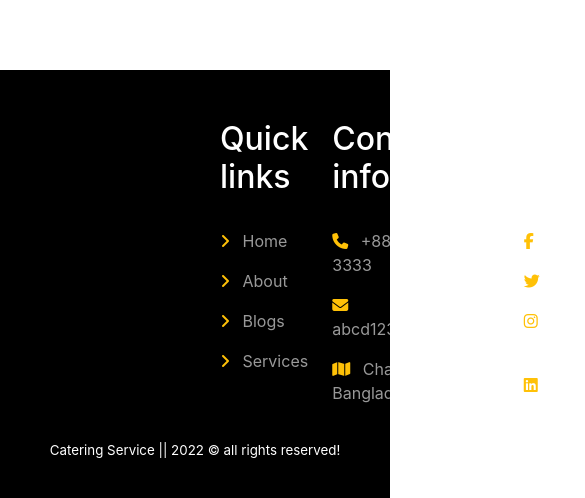
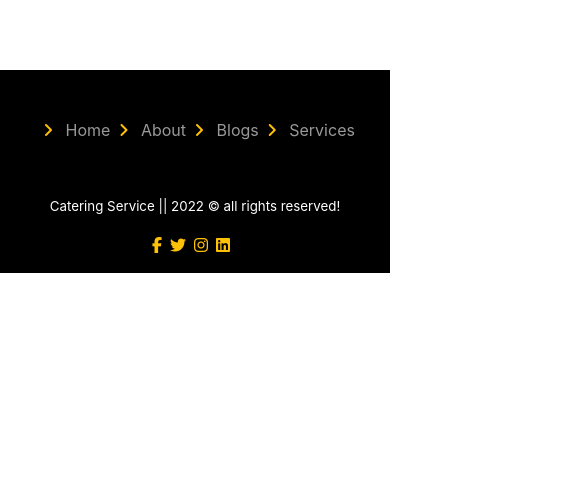
Before and after one commit to ijTuhin/independent-service-provider, a React (Create React App) app: page / in a window 390 px wide. Shown: the part 5523-6021 px from the top of the page, 585 px wide, since content can reach past the window. After the commit the page ends 5796 px from the top, so only its background shows below. Built offline with nearby package versions, Linux system fonts and the light colour scheme; no server answers.

Commit message:
footer section responsive

```diff
--- a/src/Component/Footer/Footer.css
+++ b/src/Component/Footer/Footer.css
@@ -3,13 +3,6 @@
     background-color: black;
     background-repeat: no-repeat;
     background-position: center;
-}
-
-.footer .box-container {
-    padding: 50px 180px 5px 220px;
-    display: grid;
-    grid-template-columns: repeat(3, 1fr);
-    grid-gap: 1.5rem;
 }
 
 .footer .box-container .box h3 {
@@ -37,7 +30,7 @@
 }
 
 .footer .box-container .box a:hover i {
-    padding-right: 1.5rem;
+    padding-right: 1rem;
 }
 
 .footer p{
--- a/src/Component/Footer/Footer.js
+++ b/src/Component/Footer/Footer.js
@@ -4,35 +4,28 @@ import './Footer.css';
 const Footer = () => {
     return (
         <div className='footer'>
-            <div class="box-container">
+            <div class="box-container pt-5">
+                <div class="box d-flex justify-content-center align-items-center">
+                    <div class="d-flex justify-content-center align-items-center">
+                        <Link to="/"> <i class="ms-2 text-warning fas fa-angle-right"></i> Home</Link>
+                        <Link to="/about"> <i class="ms-2 text-warning fas fa-angle-right"></i> About</Link>
+                        <Link to="/blogs"> <i class="ms-2 text-warning fas fa-angle-right"></i> Blogs</Link>
+                        <Link to="/"> <i class="ms-2 text-warning fas fa-angle-right"></i> Services</Link>
+                    </div>
+                </div>
+                <div class="text-white text-center pt-4">
+                    <p> Catering <span>Service</span> || 2022 © all rights
+                        reserved! </p>
+                </div>
                 <div class="box">
-                    <h3>Quick links</h3>
-                    <Link to="/"> <i class="text-warning fas fa-angle-right"></i> Home</Link>
-                    <Link to="/about"> <i class="text-warning fas fa-angle-right"></i> About</Link>
-                    <Link to="/blogs"> <i class="text-warning fas fa-angle-right"></i> Blogs</Link>
-                    <Link to="/"> <i class="text-warning fas fa-angle-right"></i> Services</Link>
+                    <div class="d-flex justify-content-center align-items-center">
+                        <a href="/"> <i class="text-warning fab fa-facebook-f"></i></a>
+                        <a href="/"> <i class="text-warning fab fa-twitter"></i></a>
+                        <a href="/"> <i class="text-warning fab fa-instagram"></i></a>
+                        <a href="/"> <i class="text-warning fab fa-linkedin"></i></a>
+                    </div>
                 </div>
 
-                <div class="box">
-                    <h3>Contact info</h3>
-                    <a href="/"> <i class="text-warning fas fa-phone"></i> +880-111-222-3333 </a>
-                    <a href="/"> <i class="text-warning fas fa-envelope"></i> abcd1234@gmail.com </a>
-                    <a href="/"> <i class="text-warning fas fa-map"></i> Chattagram, Bangladesh </a>
-                </div>
-
-                <div class="box">
-                    <h3>Follow us</h3>
-                    <a href="/"> <i class="text-warning fab fa-facebook-f"></i> Facebook </a>
-                    <a href="/"> <i class="text-warning fab fa-twitter"></i> Twitter </a>
-                    <a href="/"> <i class="text-warning fab fa-instagram"></i> Instagram </a>
-                    <a href="/"> <i class="text-warning fab fa-linkedin"></i> Linkedin </a>
-                </div>
-
-            </div>
-
-            <div class="text-white text-center pb-4">
-                <p> Catering <span>Service</span> || 2022 © all rights
-                reserved! </p>
             </div>
         </div>
     );
```
